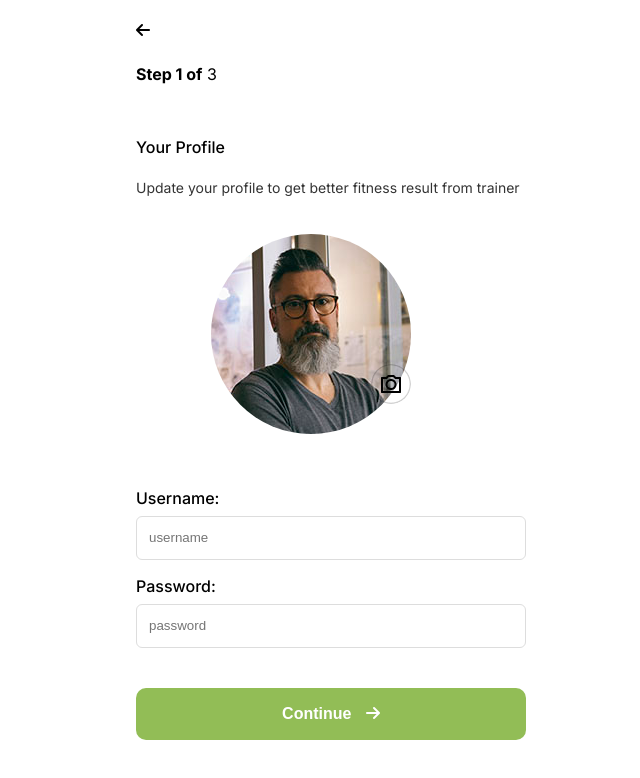
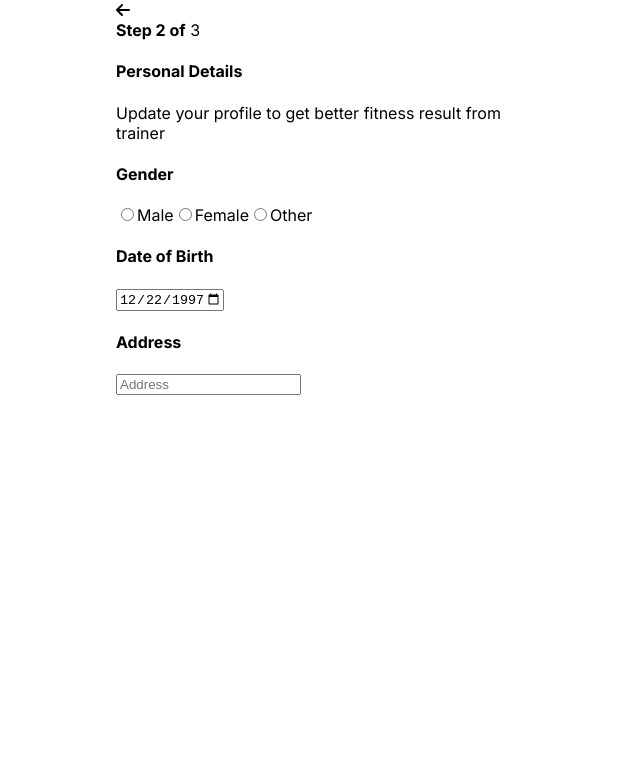
Before and after one commit to Dbeee-Acharya/fitness-tracker, a website built with webpack: page src/index.html in a window 1280 px wide. Shown: the whole page, without its empty margins (309-949 px from the left). Built offline with nearby package versions, Linux system fonts and the light colour scheme.

Commit message:
Structure for personal details page.

```diff
--- a/src/index.js
+++ b/src/index.js
@@ -1,4 +1,5 @@
 import "./style.scss";
-import { generateYourProfilePage } from "./view/yourProfile";
+import generateYourProfilePage from "./view/yourProfile";
+import generatePersonalDetailPage from "./view/personalDetails";
 
-generateYourProfilePage();
+generatePersonalDetailPage();
--- a/src/style.scss
+++ b/src/style.scss
@@ -1,4 +1,5 @@
 @use "stylesheets/yourProfile";
+@use "stylesheets/personalDetails";
 
 @import url("https://fonts.googleapis.com/css2?family=Inter:wght@100..900&display=swap");
 
--- a/src/stylesheets/_yourProfile.scss
+++ b/src/stylesheets/_yourProfile.scss
@@ -42,11 +42,17 @@
     p {
       font-size: 14px;
       color: rgba(0, 0, 0, 0.8);
+      line-height: 20px;
     }
   }
 
   .profile-picture {
     margin: 0 auto 34px;
+
+    profile-picture-container {
+      border-radius: 50%;
+      aspect-ratio: 1;
+    }
 
     img {
       border-radius: 50%;
@@ -54,8 +60,9 @@
 
     .camera-icon {
       position: relative;
-      top: -30px;
-      left: -40px;
+      top: -130px;
+      right: -100px;
+      margin: 0px 0px -100px;
     }
   }
 
@@ -71,6 +78,7 @@
       label {
         margin: 16px 0 8px;
         font-weight: 500;
+        color: rgba(80, 80, 80, 1);
       }
 
       input {
--- /dev/null
+++ b/src/view/headingInfo.js
@@ -0,0 +1,24 @@
+const genereateStepCounter = (currentStep) => {
+  const currentStepInfo = document.createElement("div");
+
+  currentStepInfo.classList.add("step-info");
+
+  currentStepInfo.innerHTML = `<strong>Step ${currentStep} of</strong> 3`;
+
+  return currentStepInfo;
+};
+
+const createBackButton = () => {
+  const backButtonContainer = document.createElement("div");
+  const backButton = document.createElement("i");
+
+  backButtonContainer.classList.add("back-button");
+  backButton.classList.add("fa-arrow-left");
+  backButton.classList.add("fa-solid");
+
+  backButtonContainer.appendChild(backButton);
+
+  return backButtonContainer;
+};
+
+export { genereateStepCounter, createBackButton };
--- /dev/null
+++ b/src/view/personalDetails.js
@@ -0,0 +1,98 @@
+// Module to generate personal details page
+import { createBackButton, genereateStepCounter } from "./headingInfo";
+
+const generatePersonalDetailPage = () => {
+  const mainSection = document.getElementById("main-section");
+
+  const personalDetailsPageContainer = document.createElement("div");
+  personalDetailsPageContainer.classList.add("personal-details-page-container");
+
+  const personalDetailsHeading = document.createElement("div");
+  personalDetailsHeading.classList.add("setup-page-info");
+
+  personalDetailsHeading.innerHTML =
+    "<h4>Personal Details</h4> \n <p>Update your profile to get better fitness result from <br> trainer</p>";
+
+  const personalDetailsForm = document.createElement("form");
+  personalDetailsForm.classList.add("personal-details-form");
+
+  //gender selection radio
+  const genderSelectionContainer = document.createElement("div");
+  genderSelectionContainer.classList.add("gender-selection-container");
+
+  const genderSelectionContainerHeader = document.createElement("h4");
+  genderSelectionContainerHeader.textContent = "Gender";
+  genderSelectionContainer.appendChild(genderSelectionContainerHeader);
+
+  genderSelectionContainer.appendChild(createRadio("male", "male", "Male"));
+  genderSelectionContainer.appendChild(
+    createRadio("female", "female", "Female"),
+  );
+  genderSelectionContainer.appendChild(createRadio("other", "other", "Other"));
+
+  const genderSelectionHeading = document.createElement("h4");
+  genderSelectionHeading.textContent = "Gender";
+
+  //date of birth
+  const dateOfBirthContainer = document.createElement("div");
+  dateOfBirthContainer.classList.add("date-of-birth-container");
+
+  const dateOfBirthContainerHeader = document.createElement("h4");
+  dateOfBirthContainerHeader.textContent = "Date of Birth";
+
+  const dateOfBirthInputField = document.createElement("input");
+  dateOfBirthInputField.setAttribute("type", "date");
+  dateOfBirthInputField.setAttribute("id", "dateOfBirth");
+  dateOfBirthInputField.setAttribute("name", "Date of Birth");
+  dateOfBirthInputField.setAttribute("value", "1997-12-22");
+  dateOfBirthInputField.setAttribute("min", "1900-01-01");
+  dateOfBirthInputField.setAttribute("max", "3000-12-31");
+
+  dateOfBirthContainer.appendChild(dateOfBirthContainerHeader);
+  dateOfBirthContainer.appendChild(dateOfBirthInputField);
+
+  //address
+  const addressContainer = document.createElement("div");
+  addressContainer.classList.add("address-container");
+
+  const addressHeader = document.createElement("h4");
+  addressHeader.textContent = "Address";
+
+  const addressInputField = document.createElement("input");
+  addressInputField.setAttribute("type", "text");
+  addressInputField.setAttribute("name", "address");
+  addressInputField.placeholder = "Address";
+  addressInputField.required = true;
+
+  addressContainer.appendChild(addressHeader);
+  addressContainer.appendChild(addressInputField);
+
+  //add elements to form
+  personalDetailsForm.appendChild(genderSelectionContainer);
+  personalDetailsForm.appendChild(dateOfBirthContainer);
+  personalDetailsForm.appendChild(addressContainer);
+
+  //adding elements to page container
+  personalDetailsPageContainer.appendChild(createBackButton());
+  personalDetailsPageContainer.appendChild(genereateStepCounter(2));
+  personalDetailsPageContainer.appendChild(personalDetailsHeading);
+  personalDetailsPageContainer.appendChild(personalDetailsForm);
+
+  mainSection.appendChild(personalDetailsPageContainer);
+};
+
+function createRadio(name, value, labelText) {
+  const label = document.createElement("label");
+
+  const radio = document.createElement("input");
+  radio.type = "radio";
+  radio.name = name;
+  radio.value = value;
+
+  label.appendChild(radio);
+  label.appendChild(document.createTextNode(labelText));
+
+  return label;
+}
+
+export default generatePersonalDetailPage;
--- a/src/view/stepCounterTop.js
+++ /dev/null
@@ -1,11 +0,0 @@
-const genereateStepCounter = (currentStep) => {
-  const currentStepInfo = document.createElement("div");
-
-  currentStepInfo.classList.add("step-info");
-
-  currentStepInfo.innerHTML = `<strong>Step ${currentStep} of</strong> 3`;
-
-  return currentStepInfo;
-};
-
-export default genereateStepCounter;
--- a/src/view/yourProfile.js
+++ b/src/view/yourProfile.js
@@ -1,6 +1,6 @@
 import profilePictureSrc from "../assets/images/profile-picture.png";
 import cameraIconSrc from "../assets/icons/camera-icon.png";
-import genereateStepCounter from "./stepCounterTop";
+import { genereateStepCounter, createBackButton } from "./headingInfo";
 
 const generateYourProfilePage = () => {
   const mainSection = document.getElementById("main-section");
@@ -18,10 +18,14 @@ const generateYourProfilePage = () => {
   signupFormSubmitButton.setAttribute("id", "your-profile-button");
 
   yourProfileInfo.innerHTML =
-    "<h4>Your Profile</h4> \n <p>Update your profile to get better fitness result from trainer</p>";
+    "<h4>Your Profile</h4> \n <p>Update your profile to get better fitness result from <br> trainer</p>";
 
   const picture = getImage(profilePictureSrc);
-  profilePicture.appendChild(picture);
+
+  const profilePictureContainer = document.createElement("div");
+  profilePictureContainer.classList.add("profile-picture-container");
+  profilePictureContainer.appendChild(picture);
+  profilePicture.appendChild(profilePictureContainer);
   profilePicture.appendChild(getIcon());
 
   signupFormSubmitButton.appendChild(createSubmitButton());
@@ -37,7 +41,7 @@ const generateYourProfilePage = () => {
 };
 
 const getImage = (pictureSrc) => {
-  const picture = new Image();
+  const picture = new Image(131, 131);
   picture.src = pictureSrc;
 
   return picture;
@@ -90,17 +94,4 @@ const createSubmitButton = () => {
   return submitButton;
 };
 
-const createBackButton = () => {
-  const backButtonContainer = document.createElement("div");
-  const backButton = document.createElement("i");
-
-  backButtonContainer.classList.add("back-button");
-  backButton.classList.add("fa-arrow-left");
-  backButton.classList.add("fa-solid");
-
-  backButtonContainer.appendChild(backButton);
-
-  return backButtonContainer;
-};
-
-export { generateYourProfilePage };
+export default generateYourProfilePage;
```
Also changed, not shown: src/stylesheets/_personalDetails.scss (added).
